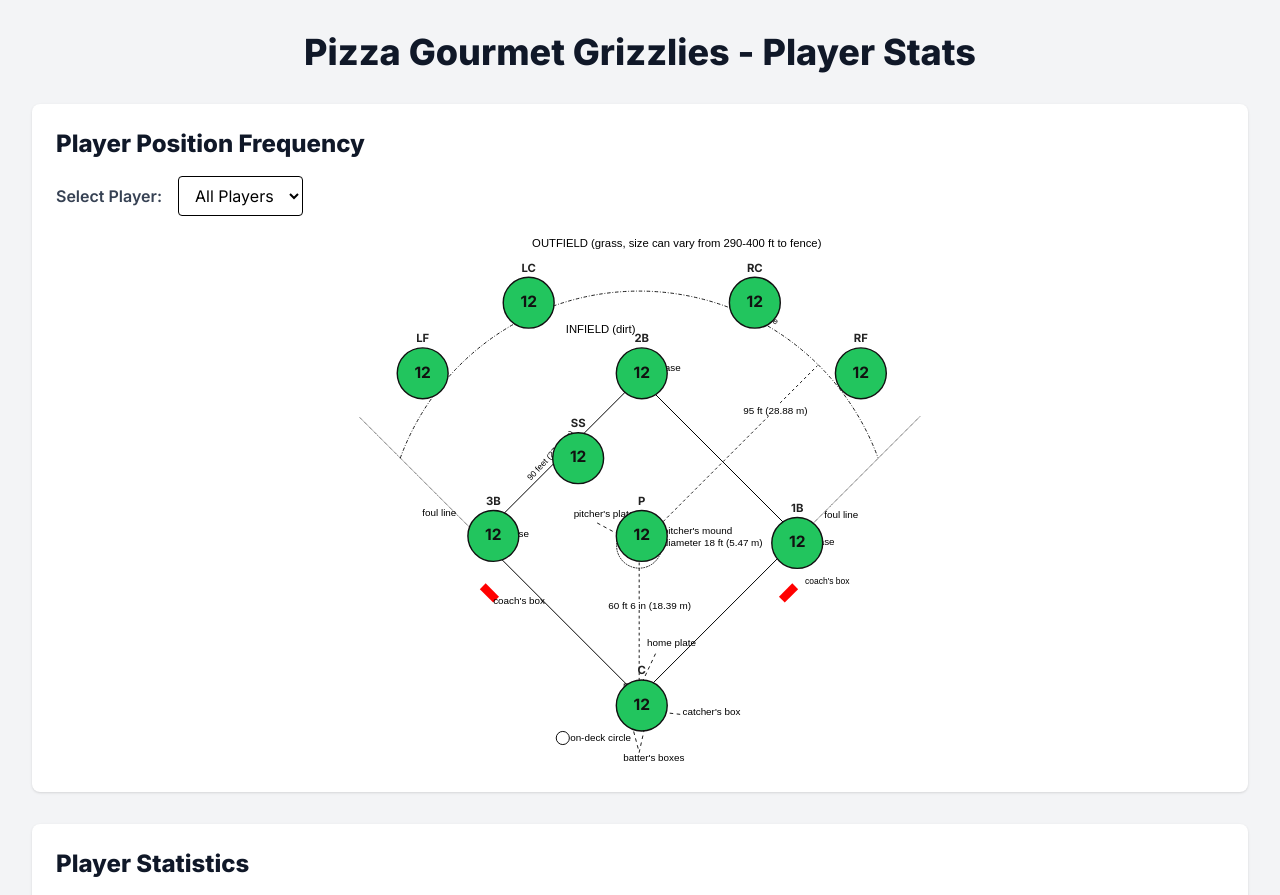
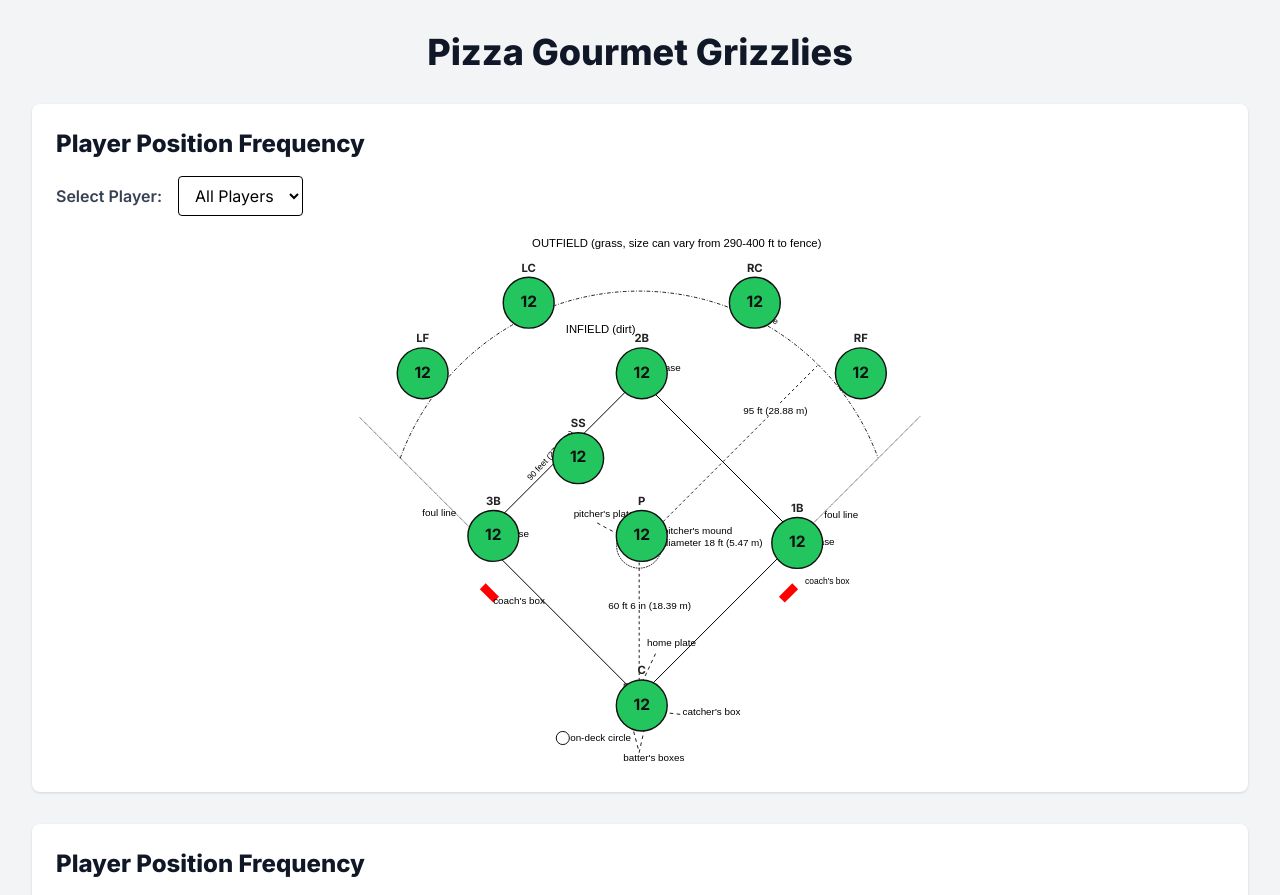
Before and after one commit to yuvi09/lmll-2025-grizzlies, a Next.js app: page / in a window 1280 px wide. Shown: the top 895 px of the page. Built offline with nearby package versions, Linux system fonts and the light colour scheme.

Commit message:
Copy updates

```diff
--- a/src/app/layout.tsx
+++ b/src/app/layout.tsx
@@ -5,7 +5,7 @@ import "./globals.css";
 const inter = Inter({ subsets: ["latin"] });
 
 export const metadata: Metadata = {
-  title: "Pizza Gourmet Grizzlies - Player Stats",
+  title: "Pizza Gourmet Grizzlies",
   description: "Track and analyze player positions, batting orders, and runs for your little league baseball team",
 };
 
--- a/src/app/page.tsx
+++ b/src/app/page.tsx
@@ -187,7 +187,7 @@ export default function Home() {
   return (
     <main className="min-h-screen bg-gray-100 p-2 sm:p-4 md:p-8">
       <div className="max-w-7xl mx-auto">
-        <h1 className="text-2xl sm:text-3xl md:text-4xl font-extrabold text-gray-900 text-center mb-6 sm:mb-8">Pizza Gourmet Grizzlies - Player Stats</h1>
+        <h1 className="text-2xl sm:text-3xl md:text-4xl font-extrabold text-gray-900 text-center mb-6 sm:mb-8">Pizza Gourmet Grizzlies</h1>
         <div className="bg-white p-2 sm:p-4 md:p-6 rounded-lg shadow mb-6 sm:mb-8">
           <h2 className="text-lg sm:text-xl md:text-2xl font-extrabold text-gray-900 mb-3 sm:mb-4">Player Position Frequency</h2>
           <div className="flex flex-col sm:flex-row sm:items-center gap-4 mb-4">
@@ -206,7 +206,7 @@ export default function Home() {
           <DiamondFrequencyPlot frequencies={frequencyMap} />
         </div>
         <div className="bg-white p-2 sm:p-4 md:p-6 rounded-lg shadow mb-6 sm:mb-8">
-          <h2 className="text-lg sm:text-xl md:text-2xl font-extrabold text-gray-900 mb-3 sm:mb-4">Player Statistics</h2>
+          <h2 className="text-lg sm:text-xl md:text-2xl font-extrabold text-gray-900 mb-3 sm:mb-4">Player Position Frequency</h2>
           <PlayerStatsTable stats={playerStats} />
         </div>
         {battingOrderStats.length > 0 && (
```
